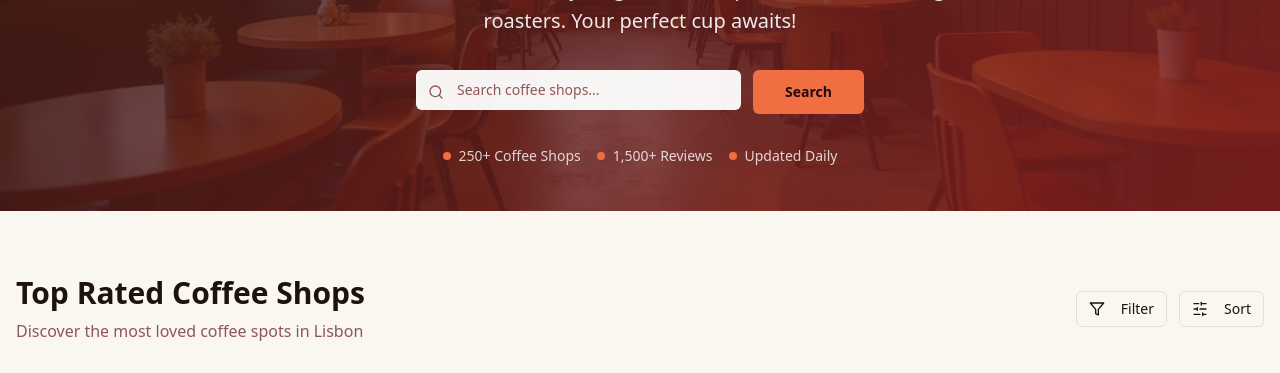
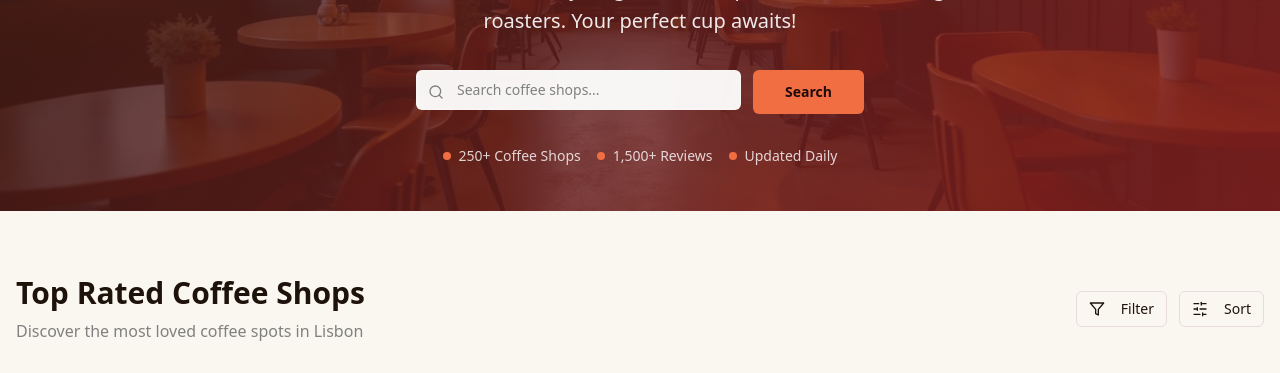
Before and after one commit to elkmod/lisbon-coffee-buzz, a React (Vite) app: page / in a window 1280 px wide. Shown: the part 349-722 px from the top of the page. Built offline with nearby package versions, Linux system fonts and the light colour scheme.

Commit message:
Changes
Co-authored-by: elkmod <7780750+elkmod@users.noreply.github.com>

```diff
--- a/src/index.css
+++ b/src/index.css
@@ -24,7 +24,7 @@ All colors MUST be HSL.
     --secondary-foreground: 0 45% 15%;
 
     --muted: 10 20% 92%;
-    --muted-foreground: 0 25% 45%;
+    --muted-foreground: 0 0% 50%;
 
     --accent: 15 85% 60%;
     --accent-foreground: 0 45% 8%;
```
